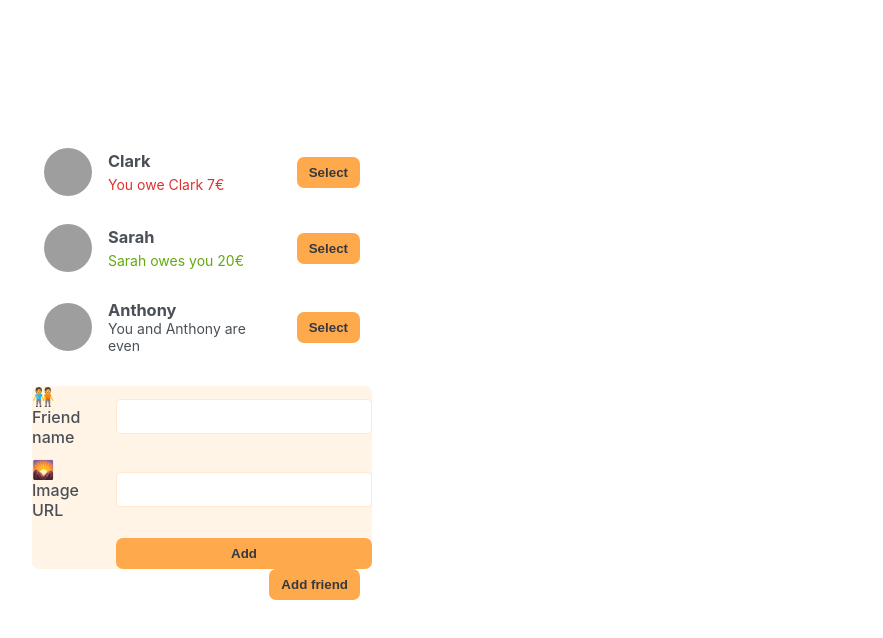
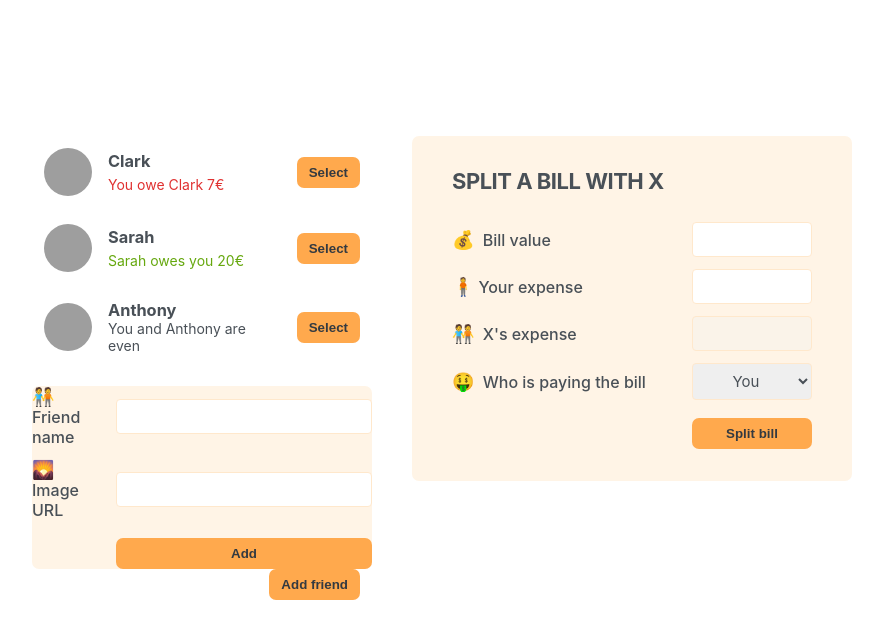
Before and after one commit to abir2907/eat-n-split, a React (Create React App) app: page / in a window 1280 px wide. Shown: the top 638 px of the page, without its empty margins (198-1081 px from the left). Built offline with nearby package versions, Linux system fonts and the light colour scheme; grey boxes are pictures that could not be loaded.

Commit message:
Create FormSplitBill component

```diff
--- a/src/App.js
+++ b/src/App.js
@@ -27,6 +27,8 @@
         <FormAddFriend />
         <Button>Add friend</Button>
       </div>
+
+      <FormSplitBill />
     </div>
   );
 }
@@ -83,3 +85,28 @@
     </form>
   );
 }
+
+function FormSplitBill() {
+  return (
+    <form className="form-split-bill">
+      <h2>Split a bill with X</h2>
+
+      <label>💰 Bill value</label>
+      <input type="text" />
+
+      <label>🧍Your expense</label>
+      <input type="text" />
+
+      <label>🧑‍🤝‍🧑 X's expense</label>
+      <input type="text" disabled />
+
+      <label>🤑 Who is paying the bill</label>
+      <select>
+        <option value="user">You</option>
+        <option value="friend">X</option>
+      </select>
+
+      <Button>Split bill</Button>
+    </form>
+  );
+}
```
